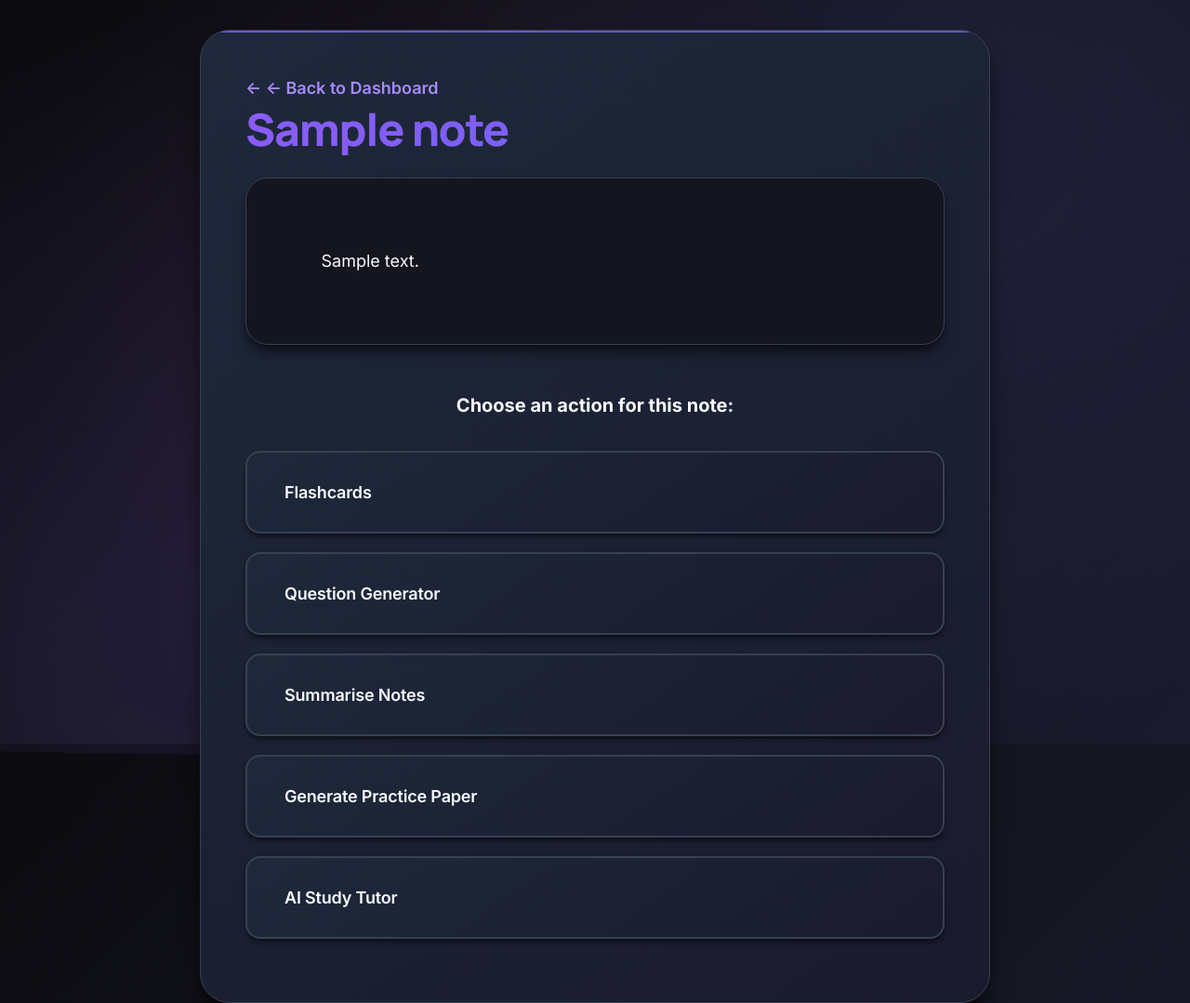
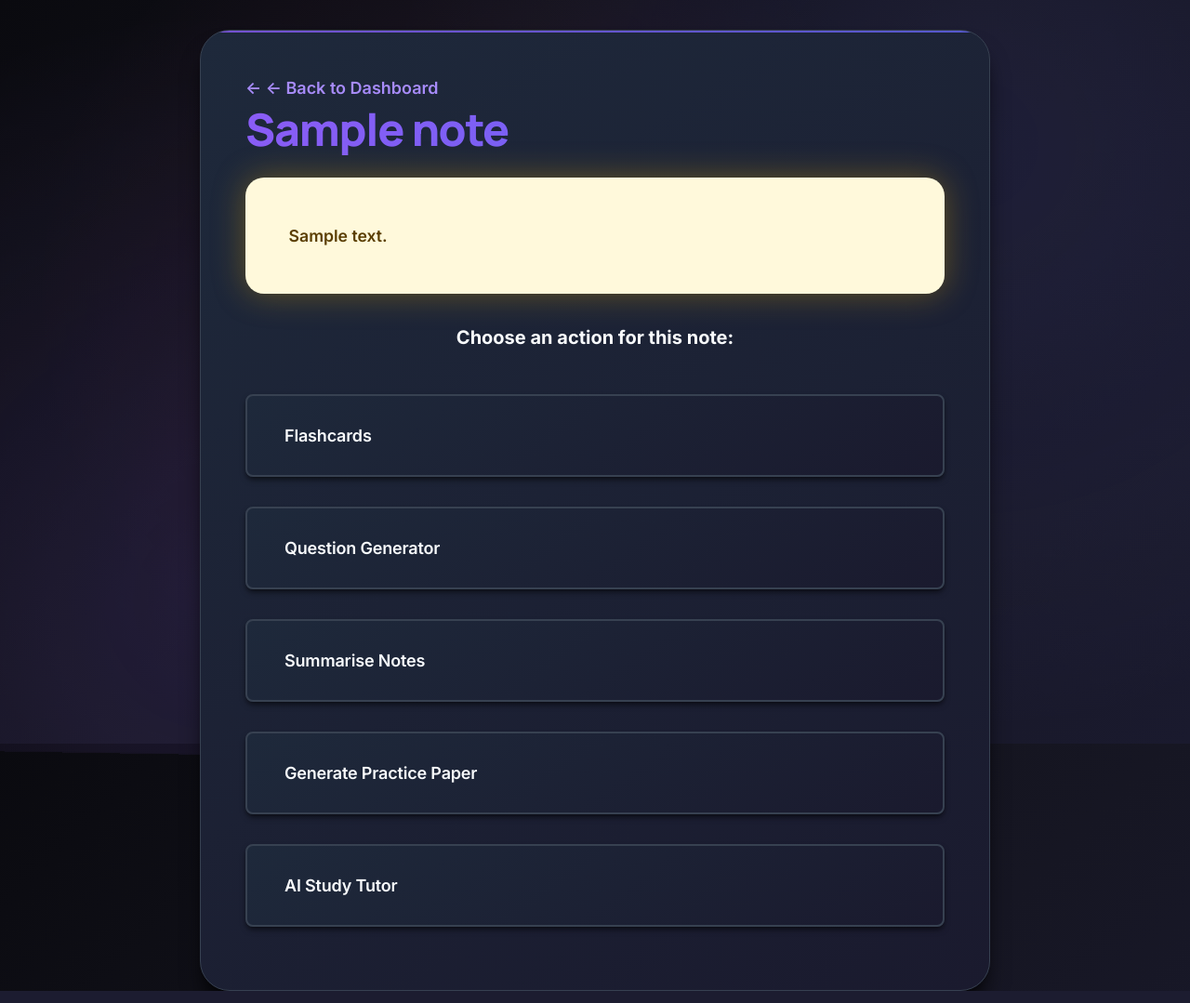
Before and after one commit to NeelKad/AI-study-app, a Flask app: page /note/1 in a window 1280 px wide. Shown: the whole page at 93% size. Run offline with Flask 3, Linux system fonts and the light colour scheme; a user stored in the database is signed in; tables that the repository leaves empty hold one stand-in row (values such as "Sample post").

Commit message:
Update view_note.html

```diff
--- a/templates/view_note.html
+++ b/templates/view_note.html
@@ -3,21 +3,9 @@
 <head>
   <meta charset="UTF-8" />
   <title>{{ title }} - AI Study App</title>
-    <link
-      rel="stylesheet"
-      href="{{ url_for('static', filename='style.css') }}"
-    />
-  </head>
-  <body>
-    <div class="container" style="max-width: 700px">
-      <a href="{{ url_for('dashboard') }}" id="backBtn"
-        >&larr; Back to Dashboard</a
-      >
-
-      <h1>{{ title }}</h1>
-
-      <div
-        style="
+  <link rel="stylesheet" href="{{ url_for('static', filename='style.css') }}" />
+  <style>
+    .note-container {
       white-space: pre-wrap;
       background: #fff9db;
       padding: 20px;
@@ -27,40 +15,98 @@
       font-weight: 600;
       font-size: 1.1rem;
       margin-bottom: 30px;
-        "
-      >
+      max-height: 250px; /* Collapsed height */
+      overflow: hidden;
+      position: relative;
+      transition: max-height 0.4s ease;
+    }
+
+    .note-container.expanded {
+      max-height: 1000px; /* Expand fully */
+    }
+
+    .read-more-btn {
+      display: block;
+      width: fit-content;
+      margin: 0 auto;
+      background: #fbbf24;
+      color: #5a3e00;
+      padding: 0.5rem 1rem;
+      font-weight: 600;
+      font-size: 1rem;
+      border-radius: 0.5rem;
+      border: none;
+      cursor: pointer;
+      box-shadow: 0 2px 4px rgba(0,0,0,0.1);
+      transition: background 0.3s;
+    }
+
+    .read-more-btn:hover {
+      background: #f59e0b;
+    }
+
+    #actionButtons {
+      display: flex;
+      flex-wrap: wrap;
+      gap: 0.75rem;
+      justify-content: center;
+    }
+
+    .action-btn {
+      padding: 0.75rem 1.5rem;
+      font-size: 1rem;
+      font-weight: 600;
+      border-radius: 0.5rem;
+      border: none;
+      cursor: pointer;
+      background: var(--accent);
+      color: white;
+      transition: background 0.3s;
+    }
+
+    .action-btn:hover {
+      background: var(--accent-hover);
+    }
+  </style>
+</head>
+<body>
+  <div class="container" style="max-width: 700px;">
+    <a href="{{ url_for('dashboard') }}" id="backBtn">&larr; Back to Dashboard</a>
+    <h1>{{ title }}</h1>
+
+    <div id="noteContent" class="note-container">
       {{ content }}
     </div>
 
-      <div id="actionButtons">
-        <p>Choose an action for this note:</p>
-        <button class="action-btn" onclick="navigateTo('flashcards')">
-          Flashcards
-        </button>
-        <button class="action-btn" onclick="navigateTo('questions')">
-          Question Generator
-        </button>
-        <button class="action-btn" onclick="navigateTo('summarise')">
-          Summarise Notes
-        </button>
-        <button class="action-btn" onclick="navigateTo('pastpaper')">
-          Generate Practice Paper
-        </button>
-        <button class="action-btn" onclick="navigateTo('tutor')">
-          AI Study Tutor
-        </button>
+    {% if content|length > 400 %}
+    <button id="toggleBtn" class="read-more-btn">Read More</button>
+    {% endif %}
+
+    <div id="actionButtons" style="margin-top: 20px;">
+      <p style="width: 100%; text-align: center; font-weight: bold;">Choose an action for this note:</p>
+      <button class="action-btn" onclick="navigateTo('flashcards')">Flashcards</button>
+      <button class="action-btn" onclick="navigateTo('questions')">Question Generator</button>
+      <button class="action-btn" onclick="navigateTo('summarise')">Summarise Notes</button>
+      <button class="action-btn" onclick="navigateTo('pastpaper')">Generate Practice Paper</button>
+      <button class="action-btn" onclick="navigateTo('tutor')">AI Study Tutor</button>
     </div>
   </div>
 
   <script>
     const noteContent = {{ content | tojson | safe }};
     const noteId = {{ note_id }};
+    const toggleBtn = document.getElementById("toggleBtn");
+    const noteBox = document.getElementById("noteContent");
+
+    if (toggleBtn) {
+      toggleBtn.addEventListener("click", () => {
+        noteBox.classList.toggle("expanded");
+        toggleBtn.textContent = noteBox.classList.contains("expanded") ? "Read Less" : "Read More";
+      });
+    }
 
     function navigateTo(action) {
-        // Set the note content in sessionStorage for the JavaScript to use
       sessionStorage.setItem("processedNotes", noteContent);
-
-        // Navigate to the route with note_id
       window.location.href = `/${action}/${noteId}`;
     }
   </script>
```
Lines whose indentation alone changed are shown as unchanged.
